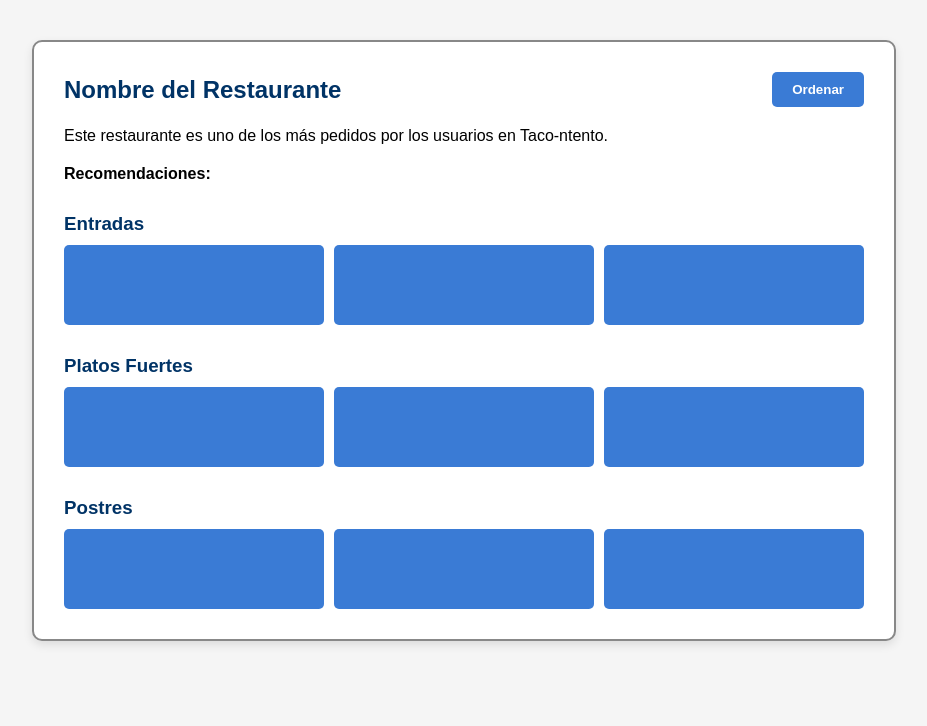
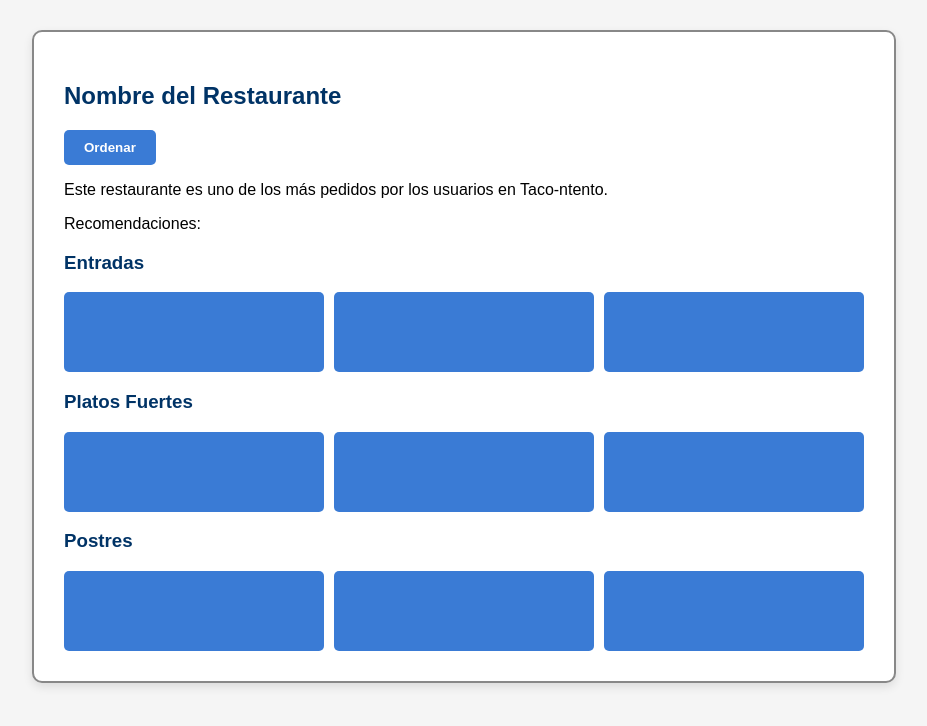
Before and after one commit to Hecta18/Proyecto2, a Flask app: page /restaurante in a window 1280 px wide. Shown: the top 726 px of the page, without its empty margins (176-1103 px from the left). Run offline with Flask 3, Linux system fonts and the light colour scheme.

Commit message:
Update restaurante.html

```diff
--- a/src/templates/restaurante.html
+++ b/src/templates/restaurante.html
@@ -1,74 +1,16 @@
+<!-- restaurante.html -->
 <!DOCTYPE html>
 <html lang="es">
 <head>
     <meta charset="UTF-8">
     <title>Restaurante - Taco-ntento</title>
     <link rel="stylesheet" href="{{ url_for('static', filename='style.css') }}">
-    <style>
-        body {
-            font-family: Arial, sans-serif;
-            padding: 40px;
-        }
-
-        .ventana {
-            border: 2px solid #888;
-            width: 800px;
-            margin: 0 auto;
-            padding: 30px;
-        }
-
-        .titulo {
-            display: flex;
-            justify-content: space-between;
-            align-items: center;
-        }
-
-        .titulo h2 {
-            margin: 0;
-        }
-
-        .btn-ordenar {
-            padding: 10px 20px;
-            font-weight: bold;
-            cursor: pointer;
-        }
-
-        .descripcion {
-            margin-top: 20px;
-        }
-
-        .recomendaciones {
-            margin-top: 20px;
-            font-weight: bold;
-        }
-
-        .categoria {
-            margin-top: 30px;
-        }
-
-        .categoria h3 {
-            margin-bottom: 10px;
-        }
-
-        .contenedor-cajas {
-            display: flex;
-            gap: 10px;
-            flex-wrap: wrap;
-        }
-
-        .caja {
-            background-color: #3a7bd5;
-            height: 80px;
-            flex: 1 1 calc(33.333% - 10px);
-            min-width: 150px;
-        }
-    </style>
 </head>
 <body>
     <div class="ventana">
         <div class="titulo">
             <h2>Nombre del Restaurante</h2>
-            <button class="btn-ordenar">Ordenar</button>
+            <button class="btn-ordenar" onclick="alert('Pedido enviado')">Ordenar</button>
         </div>
 
         <div class="descripcion">
```
